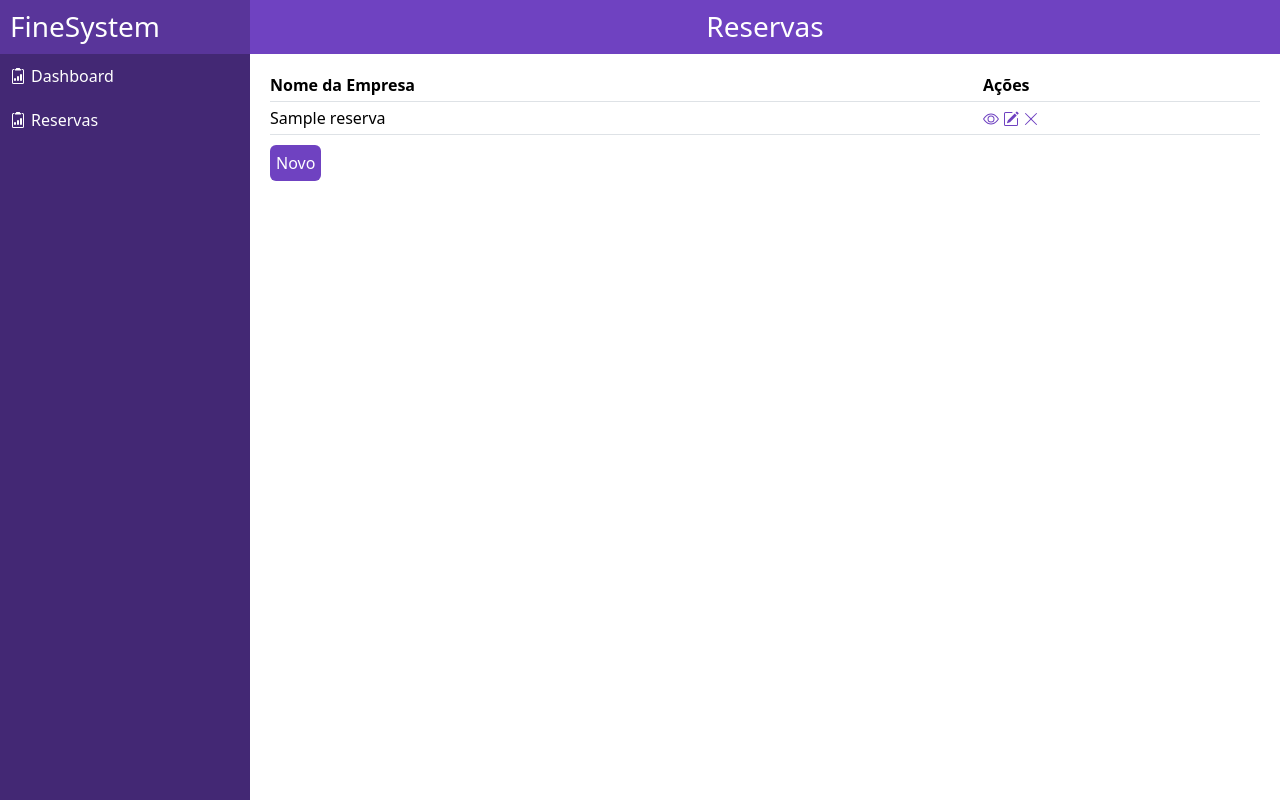
After one commit to adolfocustodio/finecap2, a Django app: page /reservas in a window 1280 px wide. The commit adds this page. Run offline with Django 4.2, Linux system fonts and the light colour scheme; tables that the repository leaves empty hold one stand-in row (values such as "Sample post").

Commit message:
crud reservas

```diff
--- /dev/null
+++ b/core/templates/core/reservas.html
@@ -0,0 +1,35 @@
+{% extends "base.html" %}
+{% block titulo %}
+Reservas
+{% endblock  %}
+{% block conteudo %}
+<table class="table">
+    <thead>
+        <tr>
+            <th>Nome da Empresa</th>
+            <th>Ações</th>
+        </tr>
+    </thead>
+    <tbody>
+        {% for reserva in reservas %}
+        <tr>
+            <td>{{ reserva.nome_empresa }}</td>
+            <td>
+                <a href="{% url 'reserva_detalhe' reserva.id %}">
+                    <svg xmlns="http://www.w3.org/2000/svg" width="16" height="16" fill="currentColor" class="bi bi-eye" viewBox="0 0 16 16"><path d="M16 8s-3-5.5-8-5.5S0 8 0 8s3 5.5 8 5.5S16 8 16 8zM1.173 8a13.133 13.133 0 0 1 1.66-2.043C4.12 4.668 5.88 3.5 8 3.5c2.12 0 3.879 1.168 5.168 2.457A13.133 13.133 0 0 1 14.828 8c-.058.087-.122.183-.195.288-.335.48-.83 1.12-1.465 1.755C11.879 11.332 10.119 12.5 8 12.5c-2.12 0-3.879-1.168-5.168-2.457A13.134 13.134 0 0 1 1.172 8z"/><path d="M8 5.5a2.5 2.5 0 1 0 0 5 2.5 2.5 0 0 0 0-5zM4.5 8a3.5 3.5 0 1 1 7 0 3.5 3.5 0 0 1-7 0z"/></svg>
+                </a>
+                <a href="{% url 'reserva_editar' reserva.id %}">
+                    <svg xmlns="http://www.w3.org/2000/svg" width="16" height="16" fill="currentColor" class="bi bi-pencil-square" viewBox="0 0 16 16"><path d="M15.502 1.94a.5.5 0 0 1 0 .706L14.459 3.69l-2-2L13.502.646a.5.5 0 0 1 .707 0l1.293 1.293zm-1.75 2.456-2-2L4.939 9.21a.5.5 0 0 0-.121.196l-.805 2.414a.25.25 0 0 0 .316.316l2.414-.805a.5.5 0 0 0 .196-.12l6.813-6.814z"/><path fill-rule="evenodd" d="M1 13.5A1.5 1.5 0 0 0 2.5 15h11a1.5 1.5 0 0 0 1.5-1.5v-6a.5.5 0 0 0-1 0v6a.5.5 0 0 1-.5.5h-11a.5.5 0 0 1-.5-.5v-11a.5.5 0 0 1 .5-.5H9a.5.5 0 0 0 0-1H2.5A1.5 1.5 0 0 0 1 2.5v11z"/></svg>
+                </a>
+                <a href="{% url 'reserva_remover' reserva.id %}">
+                    <svg xmlns="http://www.w3.org/2000/svg" width="16" height="16" fill="currentColor" class="bi bi-x-lg" viewBox="0 0 16 16"><path d="M2.146 2.854a.5.5 0 1 1 .708-.708L8 7.293l5.146-5.147a.5.5 0 0 1 .708.708L8.707 8l5.147 5.146a.5.5 0 0 1-.708.708L8 8.707l-5.146 5.147a.5.5 0 0 1-.708-.708L7.293 8 2.146 2.854Z"/></svg>
+                </a>
+            </td>
+        </tr>
+        {% endfor %}
+    </tbody>
+</table>
+<a href="{% url 'reserva_criar' %}">
+    <button class="btn"><p>Novo</p></button>
+</a>
+{% endblock %}
--- a/core/views.py
+++ b/core/views.py
@@ -1,8 +1,48 @@
 from .models import Stand, Reserva
-from django.shortcuts import render
+from django.shortcuts import render, redirect, get_object_or_404
+from .forms import ReservaForm
 
 
 def index(request):
     total_stand = Stand.objects.count()
     total_reserva = Reserva.objects.count()
     return render(request, "core/index.html", {'total_stand': total_stand, 'total_reserva': total_reserva})
+
+
+def reserva_criar(request):
+    if request.method == 'POST':
+        form = ReservaForm(request.POST)
+        if form.is_valid():
+            form.save()
+            return redirect('reservas')
+    else:
+        form = ReservaForm()
+    return render(request, "core/reserva_form.html", {'form': form})
+
+
+def reservas(request):
+    reservas = Reserva.objects.all()
+    return render(request, "core/reservas.html", {'reservas': reservas})
+
+
+def reserva_detalhe(request, id):
+    reserva = get_object_or_404(Reserva, id=id)
+    return render(request, "core/reserva_detalhe.html", {'reserva': reserva})
+
+
+def reserva_editar(request, id):
+    reserva = get_object_or_404(Reserva, id=id)
+    if request.method == 'POST':
+        form = ReservaForm(request.POST, instance=reserva)
+        if form.is_valid():
+            form.save()
+            return redirect('reservas')
+    else:
+        form = ReservaForm(instance=reserva)
+    return render(request, 'core/reserva_form.html', {'form': form})
+
+
+def reserva_remover(request, id):
+    reserva = get_object_or_404(Reserva, id=id)
+    reserva.delete()
+    return redirect('reservas')
--- a/finecap/urls.py
+++ b/finecap/urls.py
@@ -1,9 +1,14 @@
 from django.urls import path
-from core.views import index
+from core.views import *
 from django.contrib import admin
 
 
 urlpatterns = [
     path('', index, name='index'),
+    path('reserva/criar', reserva_criar, name='reserva_criar'),
+    path('reservas', reservas, name='reservas'),
+    path('reserva/detalhe/<int:id>', reserva_detalhe, name='reserva_detalhe'),
+    path('reserva/editar/<int:id>', reserva_editar, name='reserva_editar'),
+    path('reserva/remover/<int:id>', reserva_remover, name='reserva_remover'),
     path('admin/', admin.site.urls)
 ]
--- a/static/css/style.css
+++ b/static/css/style.css
@@ -56,3 +56,46 @@ header {
 .card h5 {
     margin-bottom: 5px !important;
 }
+
+
+form {
+    width: 100%;
+}
+
+
+.form_item {
+    margin-bottom: 10px !important;
+}
+
+
+.form_item p {
+    margin-bottom: 5px !important;
+}
+
+
+input, select {
+    padding: 5px !important;
+}
+
+
+.form-control:focus, .form-select:focus {
+    border-color: #e2d9f3 !important;
+    box-shadow: 0 0 0 0.2rem #c5b3e640 !important;
+}
+
+
+.btn {
+    background-color: #6f42C1 !important;
+    color: #fff !important;
+    padding: 5px !important;
+}
+
+
+.btn:hover {
+    background-color: #59359a !important;
+}
+
+
+.btn:active {
+    background-color: #432874 !important;
+}
--- /dev/null
+++ b/static/css/table.css
@@ -0,0 +1,34 @@
+.conteudo:has(.table) .btn {
+    margin-top: 10px !important;
+}
+
+
+th {
+    padding-bottom: 5px !important;
+}
+
+
+tbody tr:hover td {
+    background-color: #c5b3e640;
+}
+
+
+td {
+    padding-top: 5px !important;
+    padding-bottom: 5px !important;
+}
+
+
+td a {
+    color: #6f42C1;
+}
+
+
+td a:hover {
+    color: #59359a;
+}
+
+
+td a:active {
+    color: #432874;
+}
--- a/templates/base.html
+++ b/templates/base.html
@@ -3,6 +3,7 @@
     <link rel="stylesheet" href="https://cdn.jsdelivr.net/npm/bootstrap@5.3.2/dist/css/bootstrap.min.css">
     <link rel="stylesheet" href="{% static 'css/style.css' %}">
     <link rel="stylesheet" href="{% static 'css/sidebar.css' %}">
+    <link rel="stylesheet" href="{% static 'css/table.css' %}">
     <title>Finecap</title>
 </head>
 <body>
--- a/templates/sidebar.html
+++ b/templates/sidebar.html
@@ -7,5 +7,9 @@
             <svg xmlns="http://www.w3.org/2000/svg" width="16" height="16" fill="currentColor" class="bi bi-clipboard2-data" viewBox="0 0 16 16"><path d="M9.5 0a.5.5 0 0 1 .5.5.5.5 0 0 0 .5.5.5.5 0 0 1 .5.5V2a.5.5 0 0 1-.5.5h-5A.5.5 0 0 1 5 2v-.5a.5.5 0 0 1 .5-.5.5.5 0 0 0 .5-.5.5.5 0 0 1 .5-.5h3Z"/><path d="M3 2.5a.5.5 0 0 1 .5-.5H4a.5.5 0 0 0 0-1h-.5A1.5 1.5 0 0 0 2 2.5v12A1.5 1.5 0 0 0 3.5 16h9a1.5 1.5 0 0 0 1.5-1.5v-12A1.5 1.5 0 0 0 12.5 1H12a.5.5 0 0 0 0 1h.5a.5.5 0 0 1 .5.5v12a.5.5 0 0 1-.5.5h-9a.5.5 0 0 1-.5-.5v-12Z"/><path d="M10 7a1 1 0 1 1 2 0v5a1 1 0 1 1-2 0V7Zm-6 4a1 1 0 1 1 2 0v1a1 1 0 1 1-2 0v-1Zm4-3a1 1 0 0 0-1 1v3a1 1 0 1 0 2 0V9a1 1 0 0 0-1-1Z"/></svg>
             <p>Dashboard</p>
         </a>
+        <a href="{% url 'reservas' %}">
+            <svg xmlns="http://www.w3.org/2000/svg" width="16" height="16" fill="currentColor" class="bi bi-clipboard2-data" viewBox="0 0 16 16"><path d="M9.5 0a.5.5 0 0 1 .5.5.5.5 0 0 0 .5.5.5.5 0 0 1 .5.5V2a.5.5 0 0 1-.5.5h-5A.5.5 0 0 1 5 2v-.5a.5.5 0 0 1 .5-.5.5.5 0 0 0 .5-.5.5.5 0 0 1 .5-.5h3Z"/><path d="M3 2.5a.5.5 0 0 1 .5-.5H4a.5.5 0 0 0 0-1h-.5A1.5 1.5 0 0 0 2 2.5v12A1.5 1.5 0 0 0 3.5 16h9a1.5 1.5 0 0 0 1.5-1.5v-12A1.5 1.5 0 0 0 12.5 1H12a.5.5 0 0 0 0 1h.5a.5.5 0 0 1 .5.5v12a.5.5 0 0 1-.5.5h-9a.5.5 0 0 1-.5-.5v-12Z"/><path d="M10 7a1 1 0 1 1 2 0v5a1 1 0 1 1-2 0V7Zm-6 4a1 1 0 1 1 2 0v1a1 1 0 1 1-2 0v-1Zm4-3a1 1 0 0 0-1 1v3a1 1 0 1 0 2 0V9a1 1 0 0 0-1-1Z"/></svg>
+            <p>Reservas</p>
+        </a>
     </div>
 </nav>
```
Also changed, not shown: core/forms.py (added, +15 -0 lines), core/templates/core/reserva_detalhe.html (added, +26 -0 lines), core/templates/core/reserva_form.html (added, +26 -0 lines), README.md.
